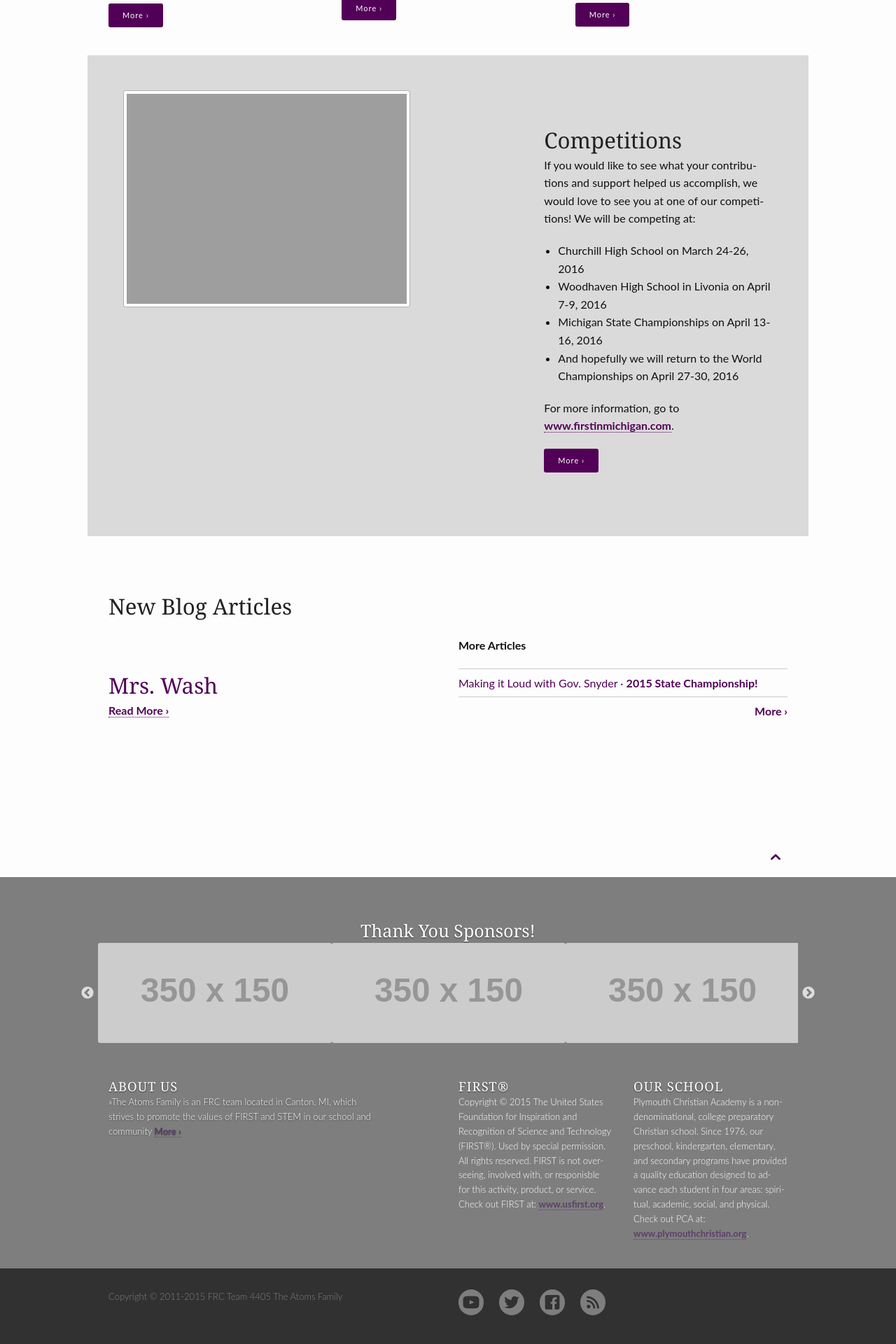
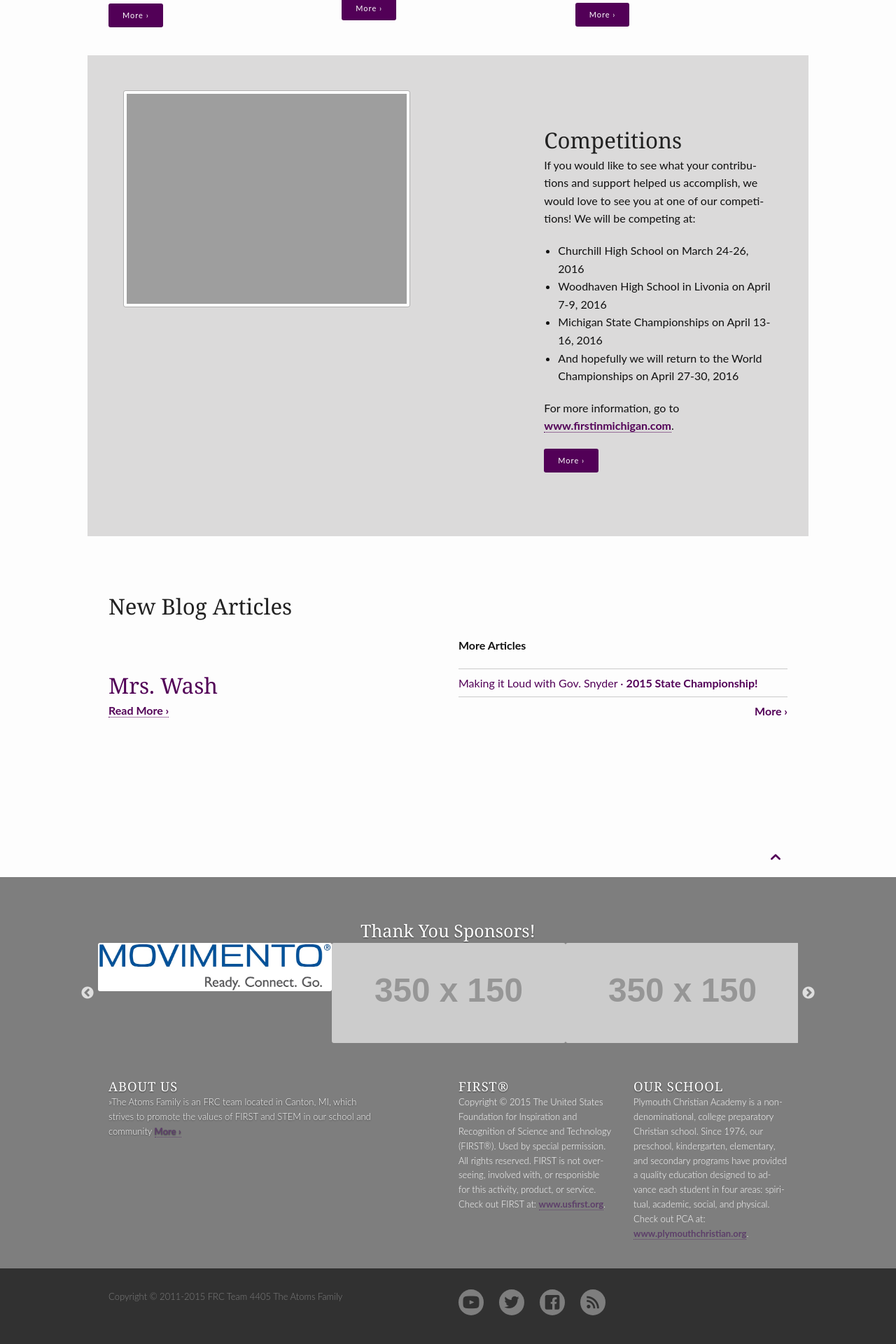
Before and after one commit to team4405/team4405.github.io, a Jekyll site: the page built from index.md, in a window 1280 px wide. Shown: the part 761-2681 px from the top of the page at 70% size. Built offline with Jekyll 4.4.1, drawn with Linux system fonts in a browser that asks for light colours; nearby versions of some CDN libraries.

Commit message:
Update footer.html

```diff
--- a/_includes/footer.html
+++ b/_includes/footer.html
@@ -11,18 +11,11 @@
 			<div>
 				<h3 style="text-align: center; color: #fff;" class="shadow-black">Thank You Sponsors!</h3>
 				<div class="slider1">
-
-				  <!--<div class="slide sponsor">
-				  	<a href="http://www.movimentogroup.com"
-				  	<img src="{{ site.url }}{{site.baseurl }}/assets/img/movimento.jpg">
-
-				  	</a>
-				  </div>-->
-				  <!--<div class="slide sponsor"><a style="background-image: url("{{ site.url }}{{  site.baseurl }}/assets/img/movimento.jpg");"  href="http://www.google.com"></a></div>-->
-				  <div class="slide sponsor"><img src="{{ site.url }}/assets/img/movimento.jpg"></div>
-				  <div class="slide sponsor"><a href="http://www.movimentogroup.com">
-<img src="{{ site.url }}/assets/img/movimento.jpg">
-</a></div>
+				  <div class="slide sponsor">
+				  	<a href="http://www.movimentogroup.com">
+						<img width="350" height="150" src="{{ site.url }}/assets/img/movimento.jpg">
+					</a>
+				  </div>
 				  <div class="slide sponsor"><img src="http://placehold.it/350x150&text=FooBar5"></div>
 				  <div class="slide sponsor"><img src="http://placehold.it/350x150&text=FooBar6"></div>
 				  <div class="slide sponsor"><img src="http://placehold.it/350x150&text=FooBar7"></div>
```
